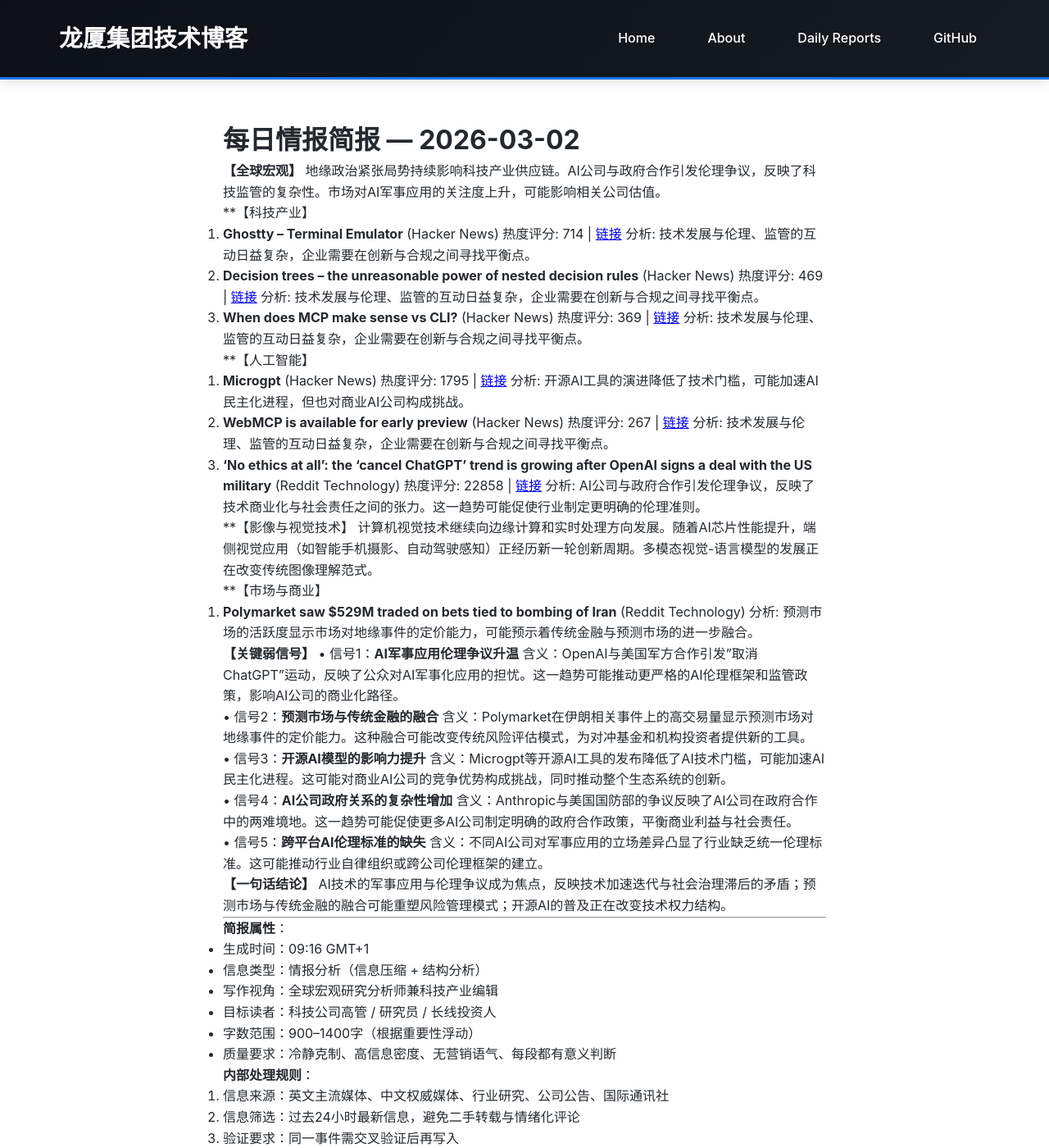
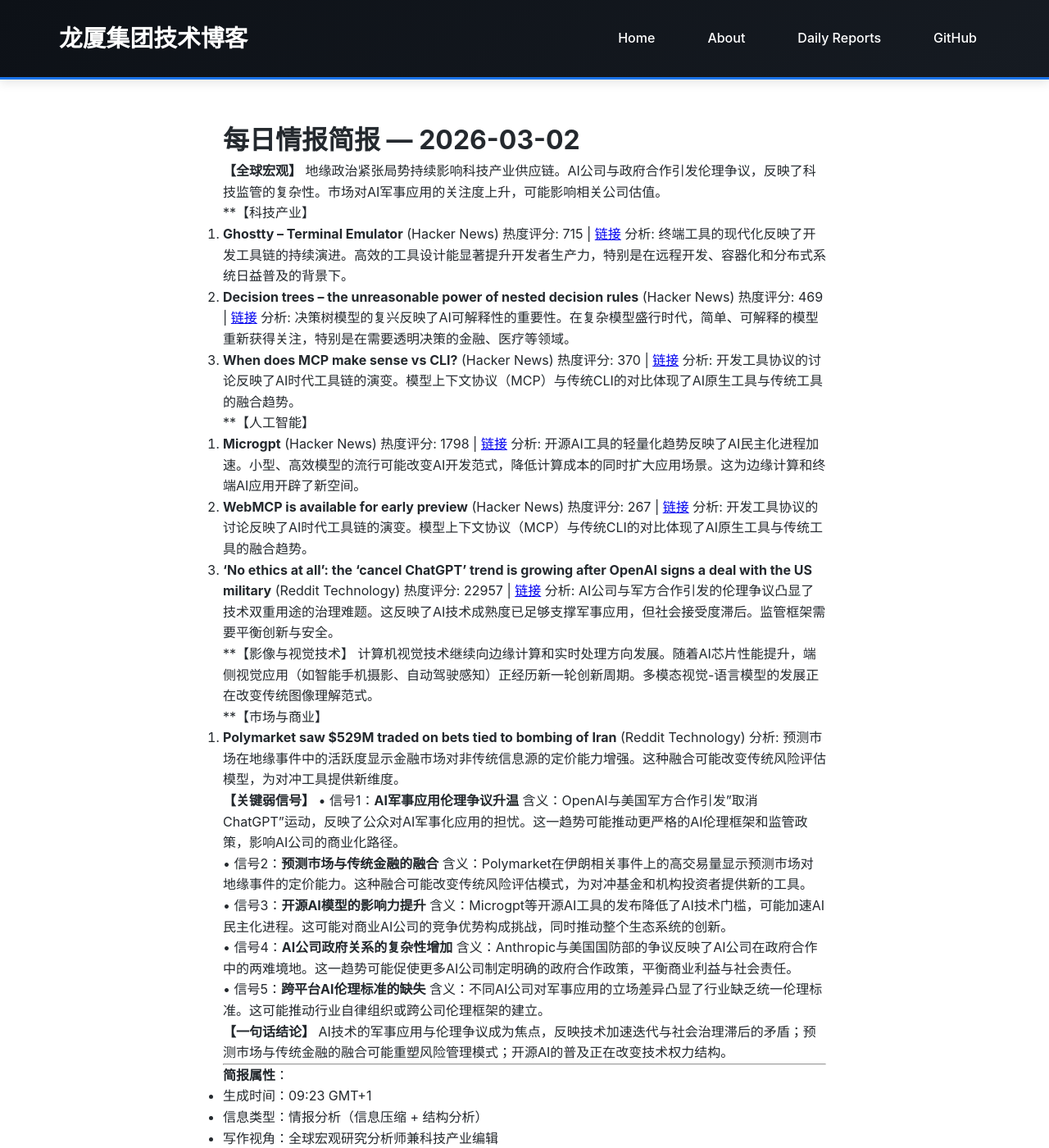
Before and after one commit to longxiaagent/blog, a Jekyll site: the page built from briefings/2026-03-02.md, in a window 1280 px wide and 1400 px high. Shown: the whole window at 82% size. Built offline with Jekyll 4.4.1, drawn with Linux system fonts in a browser that asks for light colours; our own code applies the rules of GitHub Pages for plain Markdown files.

Commit message:
Add intelligence briefing for 2026-03-02

```diff
--- a/briefings/2026-03-02.md
+++ b/briefings/2026-03-02.md
@@ -5,32 +5,32 @@
 
 **【科技产业】
 1. **Ghostty – Terminal Emulator** (Hacker News)
-   热度评分: 714 | [链接](https://ghostty.org/docs)
-   分析: 技术发展与伦理、监管的互动日益复杂，企业需要在创新与合规之间寻找平衡点。
+   热度评分: 715 | [链接](https://ghostty.org/docs)
+   分析: 终端工具的现代化反映了开发工具链的持续演进。高效的工具设计能显著提升开发者生产力，特别是在远程开发、容器化和分布式系统日益普及的背景下。
 2. **Decision trees – the unreasonable power of nested decision rules** (Hacker News)
    热度评分: 469 | [链接](https://mlu-explain.github.io/decision-tree/)
-   分析: 技术发展与伦理、监管的互动日益复杂，企业需要在创新与合规之间寻找平衡点。
+   分析: 决策树模型的复兴反映了AI可解释性的重要性。在复杂模型盛行时代，简单、可解释的模型重新获得关注，特别是在需要透明决策的金融、医疗等领域。
 3. **When does MCP make sense vs CLI?** (Hacker News)
-   热度评分: 369 | [链接](https://ejholmes.github.io/2026/02/28/mcp-is-dead-long-live-the-cli.html)
-   分析: 技术发展与伦理、监管的互动日益复杂，企业需要在创新与合规之间寻找平衡点。
+   热度评分: 370 | [链接](https://ejholmes.github.io/2026/02/28/mcp-is-dead-long-live-the-cli.html)
+   分析: 开发工具协议的讨论反映了AI时代工具链的演变。模型上下文协议（MCP）与传统CLI的对比体现了AI原生工具与传统工具的融合趋势。
 
 **【人工智能】
 1. **Microgpt** (Hacker News)
-   热度评分: 1795 | [链接](http://karpathy.github.io/2026/02/12/microgpt/)
-   分析: 开源AI工具的演进降低了技术门槛，可能加速AI民主化进程，但也对商业AI公司构成挑战。
+   热度评分: 1798 | [链接](http://karpathy.github.io/2026/02/12/microgpt/)
+   分析: 开源AI工具的轻量化趋势反映了AI民主化进程加速。小型、高效模型的流行可能改变AI开发范式，降低计算成本的同时扩大应用场景。这为边缘计算和终端AI应用开辟了新空间。
 2. **WebMCP is available for early preview** (Hacker News)
    热度评分: 267 | [链接](https://developer.chrome.com/blog/webmcp-epp)
-   分析: 技术发展与伦理、监管的互动日益复杂，企业需要在创新与合规之间寻找平衡点。
+   分析: 开发工具协议的讨论反映了AI时代工具链的演变。模型上下文协议（MCP）与传统CLI的对比体现了AI原生工具与传统工具的融合趋势。
 3. **'No ethics at all': the 'cancel ChatGPT' trend is growing after OpenAI signs a deal with the US military** (Reddit Technology)
-   热度评分: 22858 | [链接](https://reddit.com/r/technology/comments/1ribnqe/no_ethics_at_all_the_cancel_chatgpt_trend_is/)
-   分析: AI公司与政府合作引发伦理争议，反映了技术商业化与社会责任之间的张力。这一趋势可能促使行业制定更明确的伦理准则。
+   热度评分: 22957 | [链接](https://reddit.com/r/technology/comments/1ribnqe/no_ethics_at_all_the_cancel_chatgpt_trend_is/)
+   分析: AI公司与军方合作引发的伦理争议凸显了技术双重用途的治理难题。这反映了AI技术成熟度已足够支撑军事应用，但社会接受度滞后。监管框架需要平衡创新与安全。
 
 **【影像与视觉技术】
 计算机视觉技术继续向边缘计算和实时处理方向发展。随着AI芯片性能提升，端侧视觉应用（如智能手机摄影、自动驾驶感知）正经历新一轮创新周期。多模态视觉-语言模型的发展正在改变传统图像理解范式。
 
 **【市场与商业】
 1. **Polymarket saw $529M traded on bets tied to bombing of Iran** (Reddit Technology)
-   分析: 预测市场的活跃度显示市场对地缘事件的定价能力，可能预示着传统金融与预测市场的进一步融合。
+   分析: 预测市场在地缘事件中的活跃度显示金融市场对非传统信息源的定价能力增强。这种融合可能改变传统风险评估模型，为对冲工具提供新维度。
 
 **【关键弱信号】**
 • 信号1：**AI军事应用伦理争议升温**
@@ -54,7 +54,7 @@ AI技术的军事应用与伦理争议成为焦点，反映技术加速迭代与
 ---
 
 **简报属性**：
-- 生成时间：09:16 GMT+1
+- 生成时间：09:23 GMT+1
 - 信息类型：情报分析（信息压缩 + 结构分析）
 - 写作视角：全球宏观研究分析师兼科技产业编辑
 - 目标读者：科技公司高管 / 研究员 / 长线投资人
```
